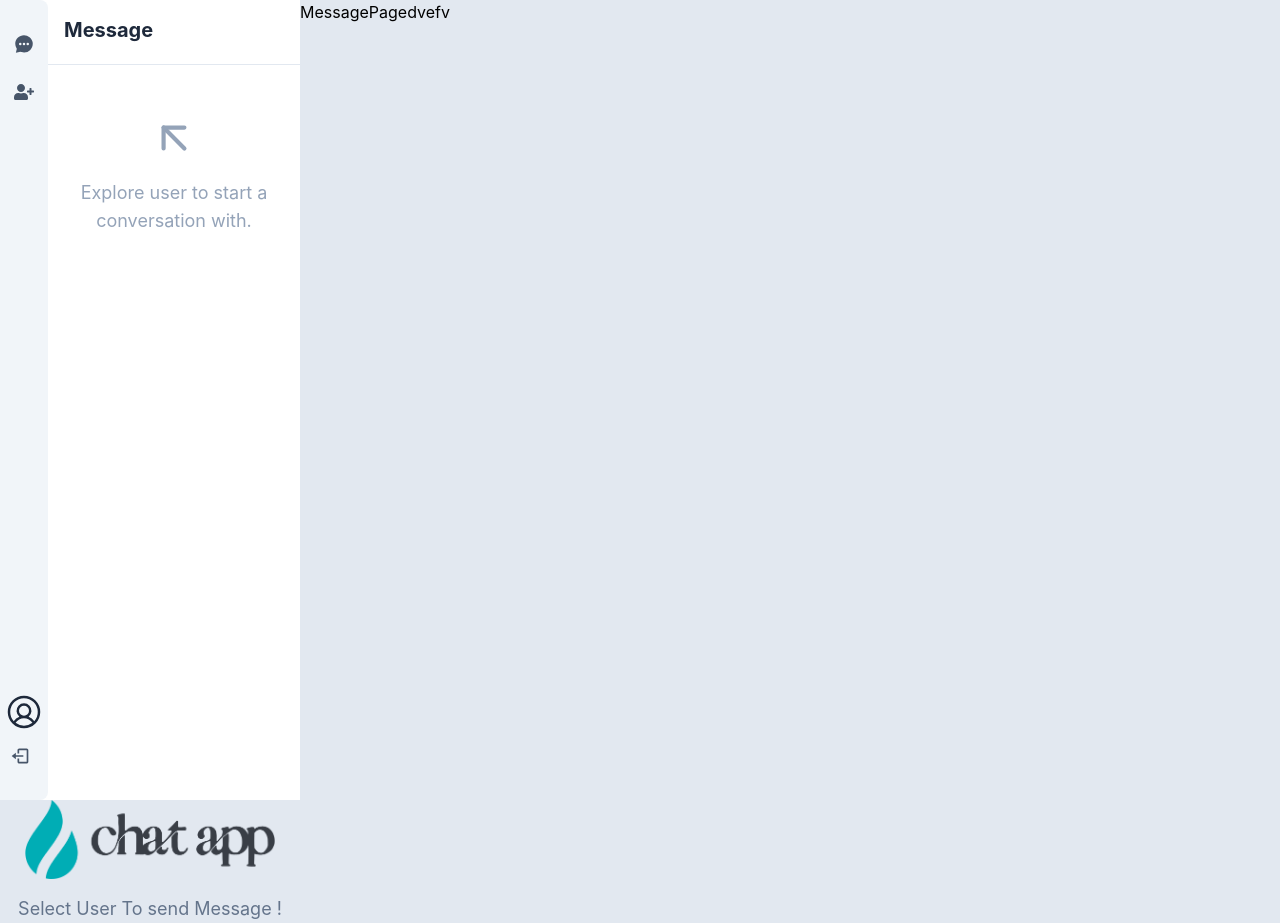
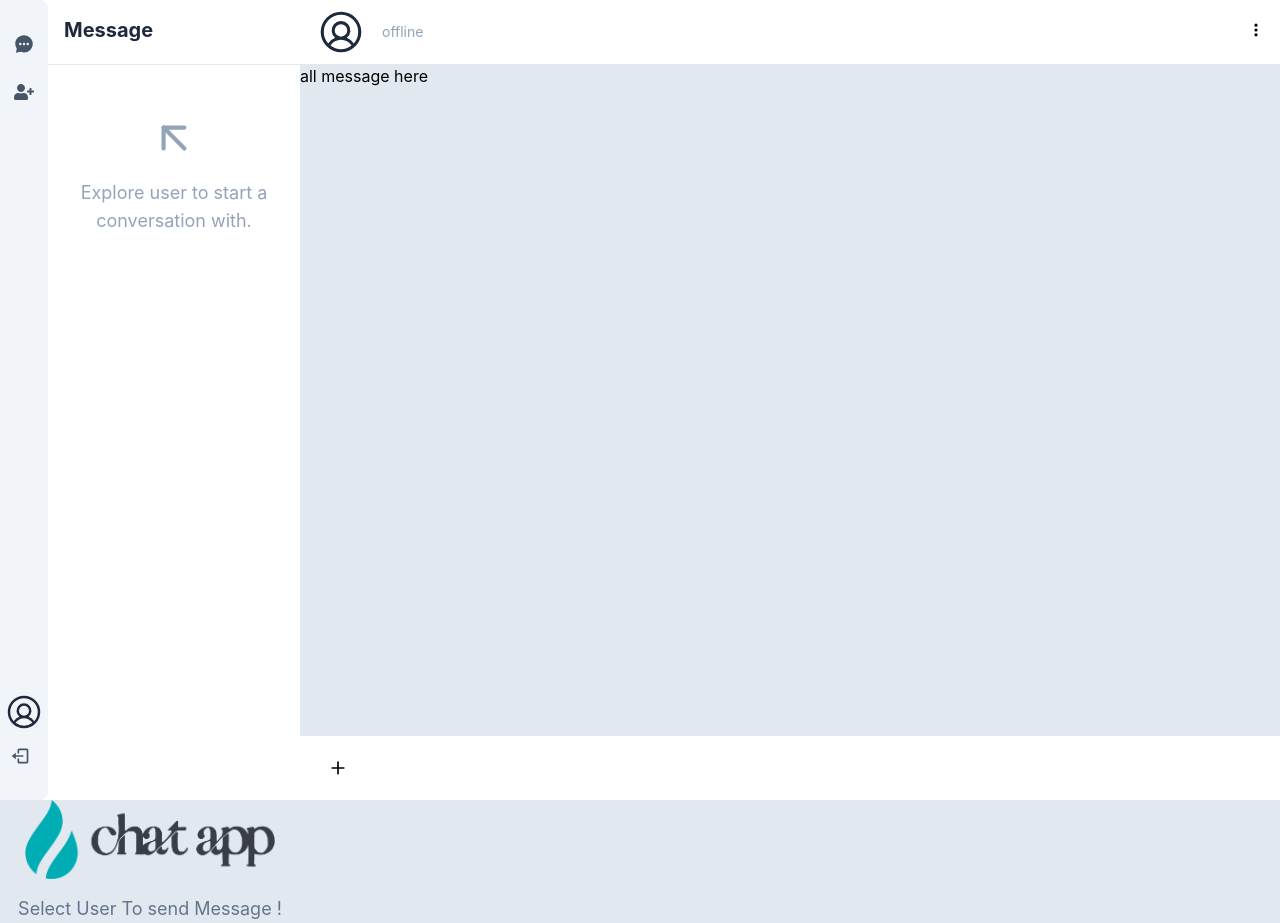
Before and after one commit to SatyamKhatta/Chat-application, a React (Create React App) app in the folder client/: page /1 in a window 1280 px wide. Built offline with nearby package versions, Linux system fonts and the light colour scheme; no server answers.

Commit message:
added basic code

```diff
--- a/client/src/components/EditUserDetails.js
+++ b/client/src/components/EditUserDetails.js
@@ -9,8 +9,10 @@ import { setUser } from '../redux/userSlice'
 
 const EditUserDetails = ({onClose,user}) => {
     const [data,setData]=useState({
-        name : user?.user,
-        profile_pic : user?.user
+        // name : user?.user,
+        name : user?.name || '',
+        // profile_pic : user?.user
+        profile_pic : user?.profile_pic || ''
     })
     const uploadPhotoref=useRef()
     const dispatch=useDispatch()
@@ -40,25 +42,40 @@ useEffect(()=>{
         e.stopPropagation();
         uploadPhotoref.current.click()
     }
-    const handleUploadPhoto =async(e)=>{
-        const file =e.target.files[0]
+    // const handleUploadPhoto =async(e)=>{
+    //     const file =e.target.files[0]
 
-        const uploadPhoto = await uploadFile(file)
-        setData((preve)=>{
-          return {
-            ...preve,
-            profile_pic:uploadPhoto?.url
-          }
-        })
-      }
+    //     const uploadPhoto = await uploadFile(file)
+    //     console.log("uploadphoto in edit user ", uploadPhoto)
+    //     setData((preve)=>{
+    //       return {
+    //         ...preve,
+    //         profile_pic:uploadPhoto?.url
+    //       }
+    //     })
+    //   }
+    const handleUploadPhoto = async (e) => {
+        const file = e.target.files[0];
+        const uploadPhoto = await uploadFile(file);
+        if (uploadPhoto?.url) {
+            setData((prev) => ({
+                ...prev,
+                profile_pic: uploadPhoto.url,
+            }));
+        } else {
+            toast.error('Failed to upload photo');
+        }
+    };
+
 
    const handleSubmit=async(e)=>{
     e.preventDefault();
     e.stopPropagation();
+    console.log("Data to submit:", data); // Debugging log
     try {
         const URL= `${process.env.REACT_APP_BACKEND_URL}/api/updateUser`
         const response= await axios({
-            method:'post',
+            method:'put',
             url : URL,
             data : data,
             withCredentials:true
@@ -67,19 +84,34 @@ useEffect(()=>{
 
         toast.success(response.data.message)
 
-        if(response.data.success){
-            dispatch(setUser(response.data.data))
-            onClose()
+    //     if(response.data.success){
+    //         dispatch(setUser(response.data.data))
+    //         onClose()
+    //     }
+
+    // } catch (error) {
+
+    //     toast.error(error?.response?.data?.message || " error in edit section")
+    // }
+
+            if (response.data.success) {
+                console.log("Response from backend:", response.data); // Debugging response
+                dispatch(setUser(response.data.data)); // Update Redux state
+
+                // Close modal only after Redux update
+                toast.success(response.data.message);
+                onClose();
+            } else {
+                toast.error(response.data.message);
+            }
+        } catch (error) {
+            console.error("Error during update:", error.response?.data || error.message);
+            toast.error(error?.response?.data?.message || 'Error in edit section');
+        }
         }
 
-    } catch (error) {
-
-        toast.error(error?.response?.data?.message || " error in edit section")
-    }
-   }
-
   return (
-    <div className='fixed top-0 bottom-0 left-0 right-0 bg-gray-700 bg-opacity-40 flex justify-center items-center'>
+    <div className='fixed top-0 bottom-0 left-0 right-0 bg-gray-700 bg-opacity-40 flex justify-center items-center z-10'>
      <div className='bg-white p-4 py-6 m-1 rounded w-full max-w-sm'>
         <h2 className='font-semibold'>profile details</h2>
         <p className='text-sm'> Edit user details</p>
--- a/client/src/components/MessagePage.js
+++ b/client/src/components/MessagePage.js
@@ -1,25 +1,154 @@
-import React, { useEffect } from 'react'
+import React, { useEffect, useState } from 'react'
 import { useSelector } from 'react-redux'
-import { useParams } from 'react-router-dom'
+import { Link, useParams } from 'react-router-dom'
+import Avatar from './Avatar'
+import { HiDotsVertical } from "react-icons/hi";
+import { FaAngleLeft } from "react-icons/fa6";
+import { FiPlus } from "react-icons/fi";
+import { FaRegImage } from "react-icons/fa6";
+import { IoVideocam } from "react-icons/io5";
+import uploadFile from '../helpers/uploadFiles';
+
 
 const MessagePage = () => {
 
   const params= useParams()
   const socketConnection=useSelector(state =>state?.user?.socketConnection)
-  console.log("params",params.userId)
+  const user=useSelector(state => state?.user)
+  const [ dataUser, setDataUser]=useState({
+    name:"",
+    email:"",
+    profile_pic:"",
+    online:false,
+    _id :""
+  })
+
+  const [openImageVideoUpload,setopenImageVideoUpload]=useState(false)
+  const [message,setMessage]=useState({
+    text:"",
+    imageUrl:"",
+    videoUrl:"",
+
+  })
+
+  const handleUploadImageVideoOpen = ()=>{
+    setopenImageVideoUpload(preve => !preve)
+  }
+
+  const handleUploadImage = async (e) => {
+    const file = e.target.files[0];
+    console.log("Selected file:", file);
+
+    try {
+      const uploadPhoto = await uploadFile(file);
+      console.log("Upload successful:", uploadPhoto);
+      setMessage((prev) => ({
+        ...prev,
+        imageUrl: uploadPhoto.url,
+      }));
+    } catch (error) {
+      console.error("Failed to upload image:", error.message);
+    }
+  };
+
+  const handleUploadVideo=async(e)=>{
+    const file =e.target.files[0]
+
+    const uploadPhoto = await uploadFile(file)
+    setMessage(preve => {
+      return {
+        ...preve,
+        videoUrl:uploadPhoto.url
+      }
+    })
+  }
 
   useEffect(()=> {
     if(socketConnection) {
       socketConnection.emit("message-page",params.userId)
 
       socketConnection.on('message-user',(data)=>{
-        console.log("user-details",data)
+
+
+        setDataUser(data);
       })
     }
-  },[socketConnection,params?.userId])
+  },[socketConnection,params?.userId,user])
   return (
     <div>
-      MessagePagedvefv
+     <header className='sticky top-0 h-16 bg-white flex justify-between items-center px-4'>
+          <div className='flex items-center gap-4'>
+            <Link to={"/"} className='lg:hidden'>
+            <FaAngleLeft
+            size={25}/>
+            </Link>
+                  <div>
+                    <Avatar
+                    width={50}
+                    height={50}
+                    imageUrl={dataUser?.profile_pic}
+                    name={dataUser?.name}
+                    userId={dataUser?._id}
+                    />
+                  </div>
+                  <div>
+                    <h3 className='text-lg font-semibold my-'>
+                      {dataUser?.name}
+                    </h3>
+                    <p className='-my-2 text-sm'>
+                      {
+                        dataUser.online ? <span className='text-primary'>online</span> : <span className='text-slate-400'>offline</span>
+                      }
+                    </p>
+                  </div>
+          </div>
+          <div>
+             <button className='cursor hover:text-primary'>
+             <HiDotsVertical/>
+             </button>
+          </div>
+     </header>
+     {/* show all messages  */}
+
+     <section className='h-[calc(100vh-128px)] overflow-x-hidden overflow-y-scroll scrollbar '>
+      all message here
+     </section>
+
+     {/* send message */}
+
+     <section className='h-16 bg-white flex items-center px-4'>
+     <div className="relative">
+  <button
+    onClick={handleUploadImageVideoOpen}
+    className="flex justify-center items-center h-11 w-11 rounded-full hover:bg-primary hover:text-white"
+    aria-label="Open upload menu"
+  >
+    <FiPlus size={20} />
+  </button>
+
+  {openImageVideoUpload && (
+    <div className="bg-white shadow rounded absolute bottom-14 w-36 p-2">
+      <form>
+        <label htmlFor="uploadImage" className="flex items-center p-2 px-3 gap-3 hover:bg-slate-200 cursor-pointer">
+          <div className="text-primary">
+            <FaRegImage size={18} />
+          </div>
+          <p>Image</p>
+        </label>
+        <label htmlFor="uploadVideo" className="flex items-center p-2 px-3 gap-3 hover:bg-slate-200 cursor-pointer">
+          <div className="text-purple-500">
+            <IoVideocam size={18} />
+          </div>
+          <p>Video</p>
+        </label>
+        <input type="file" id="uploadImage" onChange={handleUploadImage} className="hidden" />
+        <input type="file" id="uploadVideo" onChange={handleUploadVideo} className="hidden" />
+      </form>
+    </div>
+  )}
+</div>
+
+     </section>
     </div>
   )
 }
--- a/client/src/components/Searchuser.js
+++ b/client/src/components/Searchuser.js
@@ -33,7 +33,7 @@ const Searchuser = ({onClose}) => {
   console.log("search user : ",searchUser)
 
   return (
-    <div className='fixed top-0 bottom-0 left-0 right-0 bg-slate-700 bg-opacity-40'>
+    <div className='fixed top-0 bottom-0 left-0 right-0 bg-slate-700 bg-opacity-40 p-2 z-10'>
          <div className='w-full max-w-md mx-auto mt-10 '>
             {/* input search user */}
             <div className='bg-white rounded  overflow-hidden flex justify-center items-center'>
```
Also changed, not shown: 2 other files (tests, documents, lock files or other folders).
